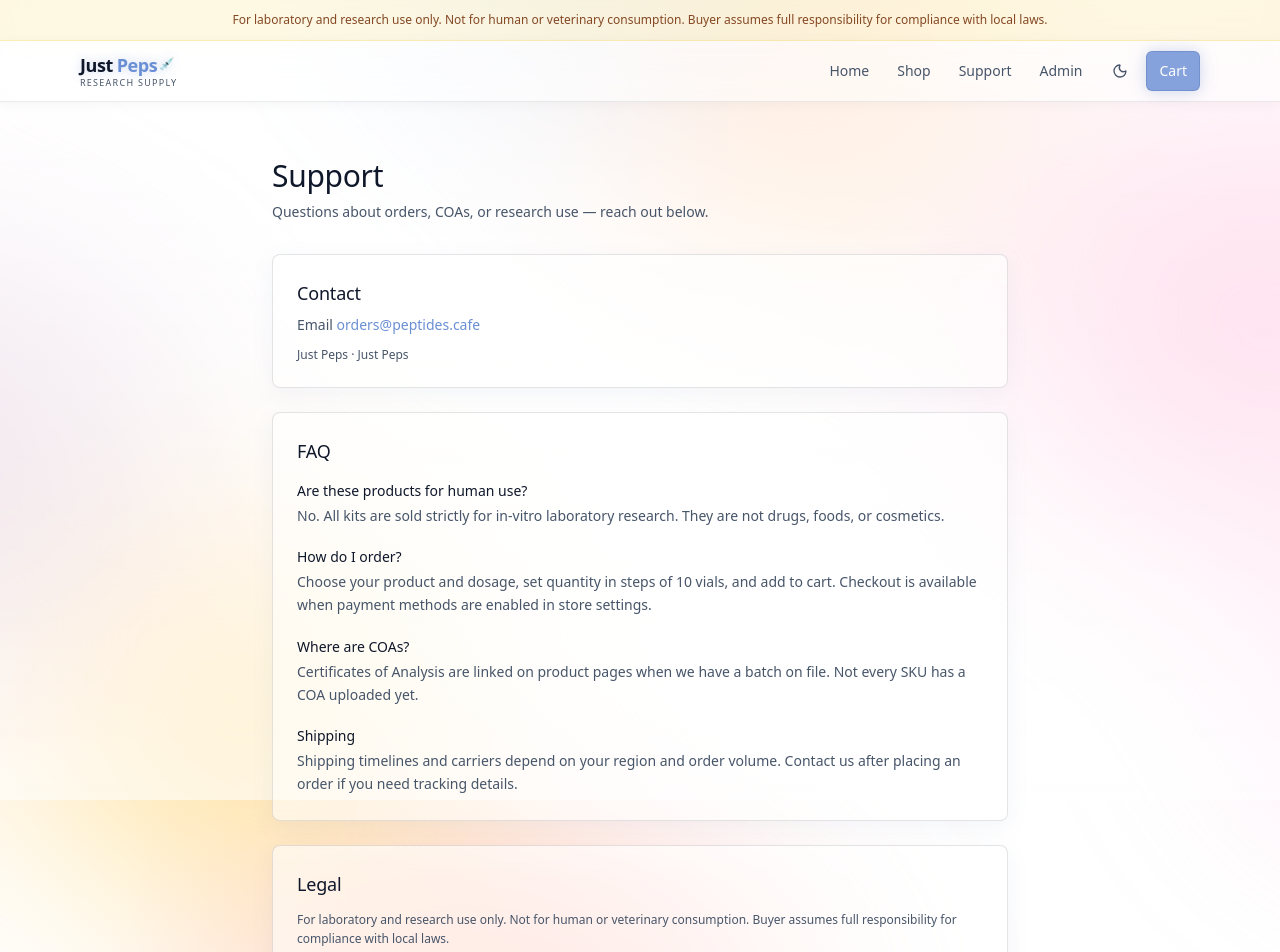
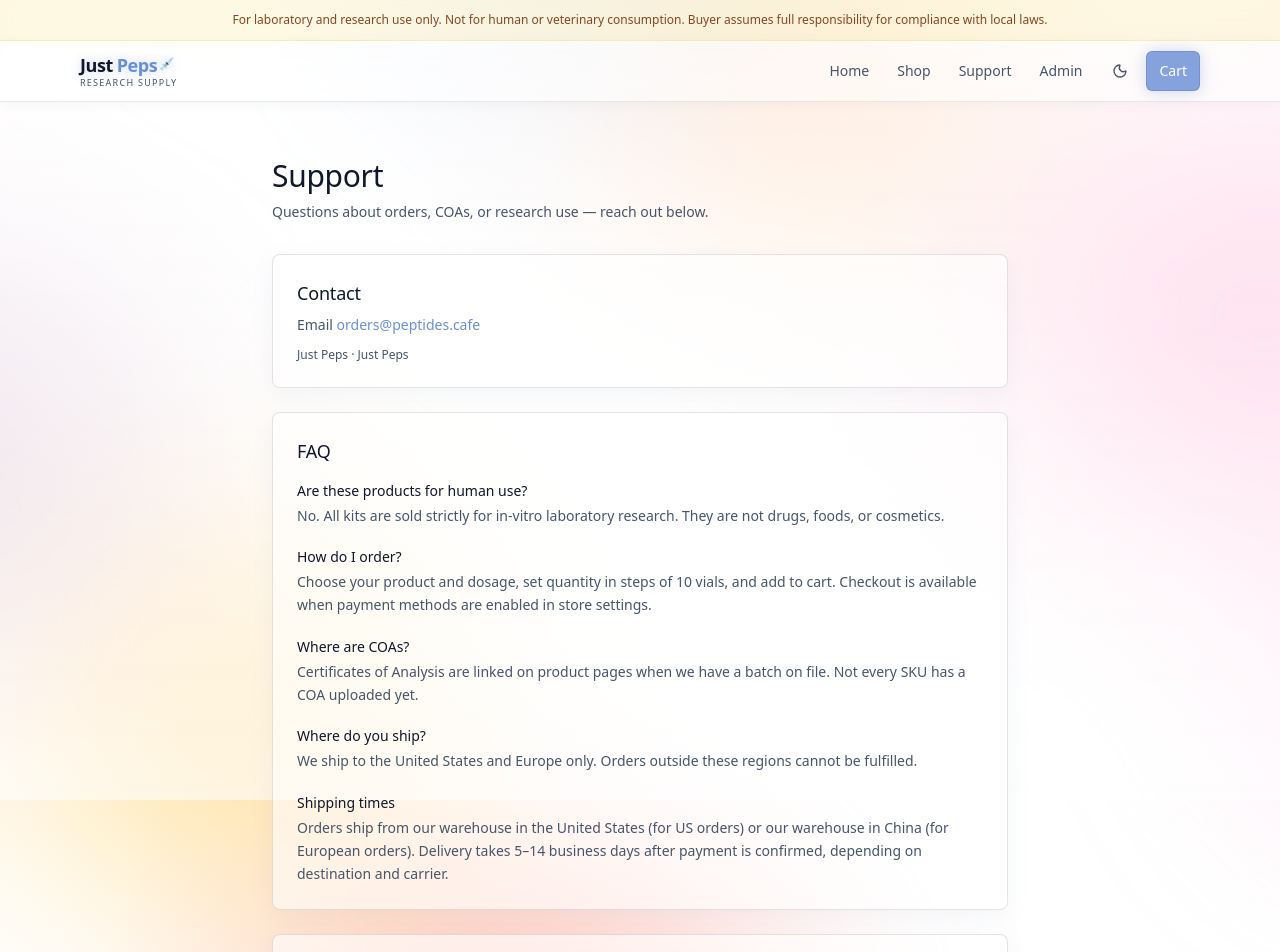
Before and after one commit to Rias216/shop, a Next.js app: page /support in a window 1280 px wide. Shown: the top 952 px of the page. Built offline with nearby package versions, Linux system fonts and the light colour scheme; no server answers; the database is empty.

Commit message:
Update FAQ section in support page to include shipping information and clarify shipping regions.

```diff
--- a/src/app/(shop)/support/page.tsx
+++ b/src/app/(shop)/support/page.tsx
@@ -15,8 +15,12 @@ const FAQ = [
     a: "Certificates of Analysis are linked on product pages when we have a batch on file. Not every SKU has a COA uploaded yet.",
   },
   {
-    q: "Shipping",
-    a: "Shipping timelines and carriers depend on your region and order volume. Contact us after placing an order if you need tracking details.",
+    q: "Where do you ship?",
+    a: "We ship to the United States and Europe only. Orders outside these regions cannot be fulfilled.",
+  },
+  {
+    q: "Shipping times",
+    a: "Orders ship from our warehouse in the United States (for US orders) or our warehouse in China (for European orders). Delivery takes 5–14 business days after payment is confirmed, depending on destination and carrier.",
   },
 ] as const;
 
```
